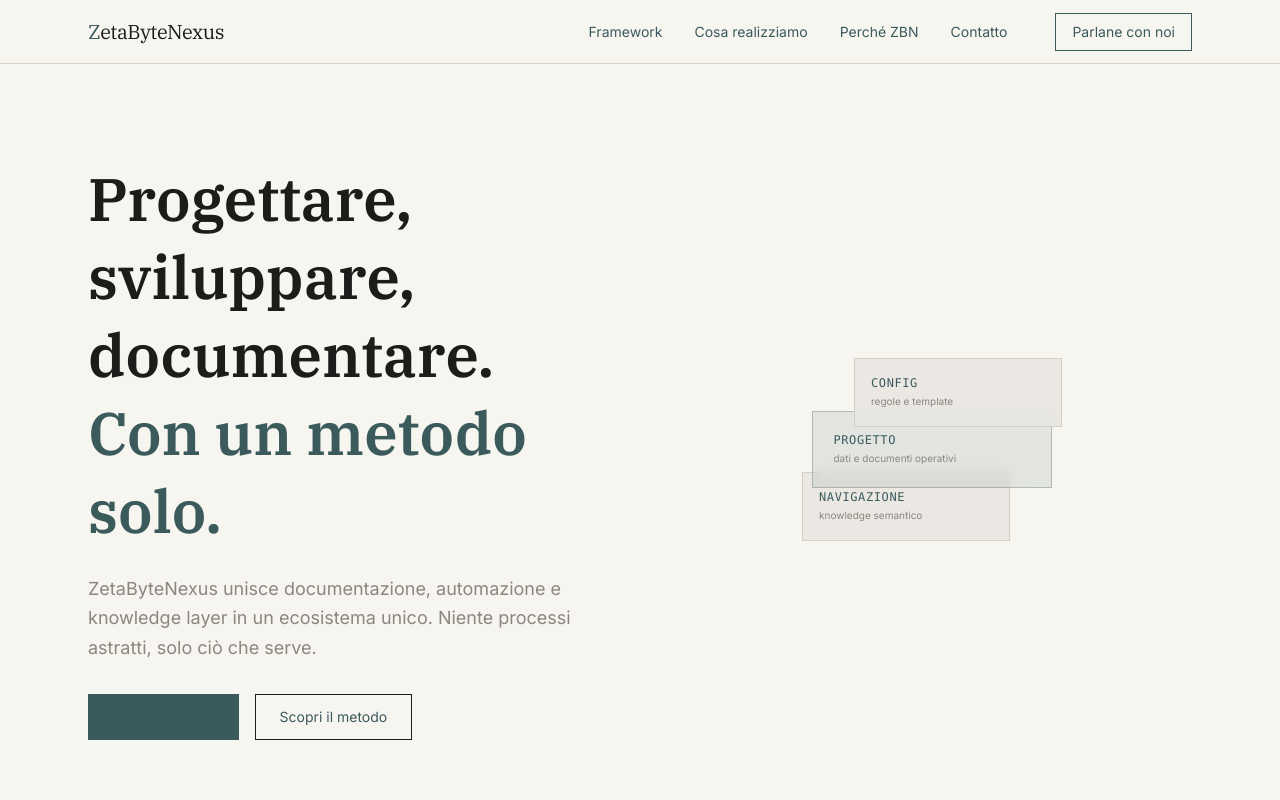
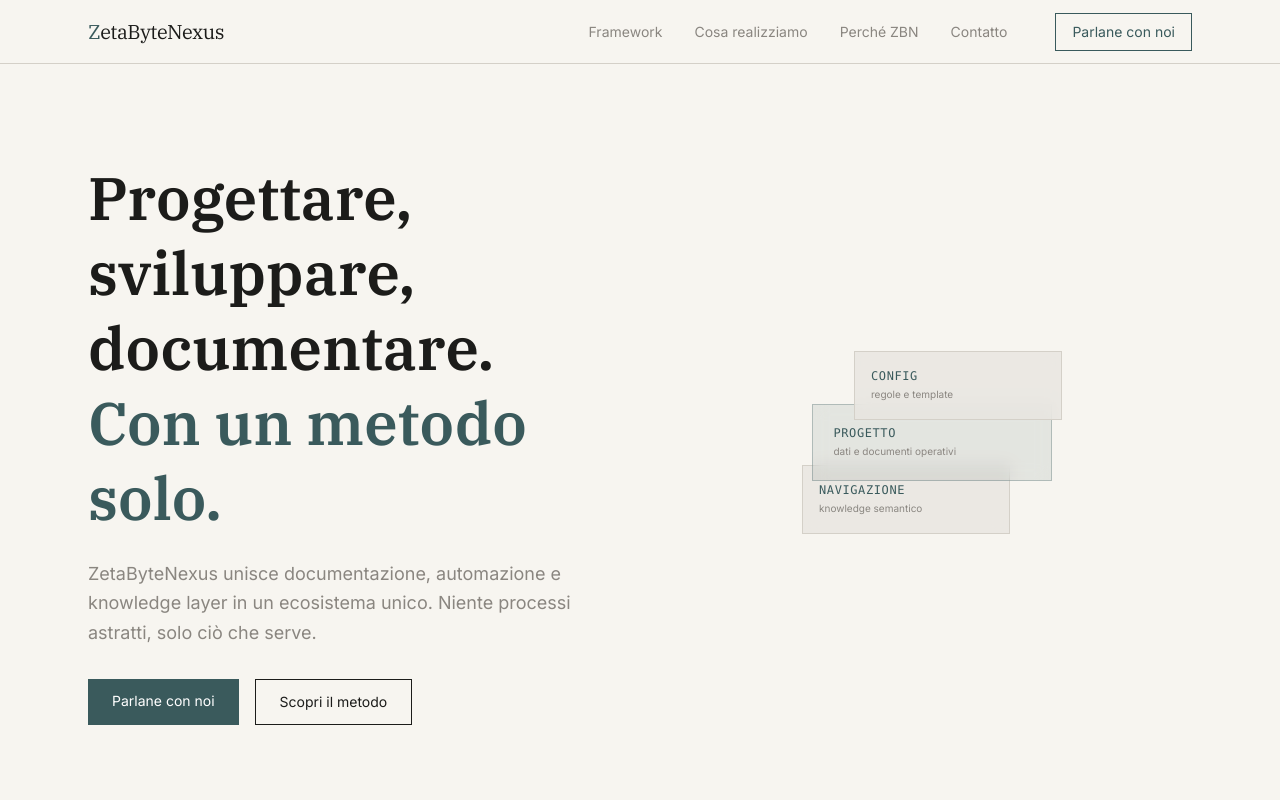
Before and after one commit to StefanoBonfanti66/zetabytenexus-website, a React (Vite) app in the folder app/: page / in a window 1280 px wide. Shown: the top 800 px of the page. Built offline with nearby package versions, Linux system fonts and the light colour scheme.

Commit message:
fix: CSS layers in @layer base e testo pulsanti bianco

```diff
--- a/app/src/components/Header.tsx
+++ b/app/src/components/Header.tsx
@@ -52,7 +52,7 @@ function Header() {
             </a>
           ))}
           <a href="#contact"
-             className="ml-4 px-4 py-2 text-sm border border-accent text-accent hover:bg-accent hover:text-text-inverse no-underline transition-colors duration-200">
+             className="ml-4 px-4 py-2 text-sm border border-accent text-accent hover:bg-accent hover:text-white no-underline transition-colors duration-200">
             Parlane con noi
           </a>
         </nav>
@@ -83,7 +83,7 @@ function Header() {
             </a>
           ))}
           <a href="#contact" onClick={closeMenu}
-             className="mt-4 px-4 py-2 text-sm border border-accent text-accent hover:bg-accent hover:text-text-inverse no-underline transition-colors duration-200 text-center">
+             className="mt-4 px-4 py-2 text-sm border border-accent text-accent hover:bg-accent hover:text-white no-underline transition-colors duration-200 text-center">
             Parlane con noi
           </a>
         </nav>
--- a/app/src/components/Hero.tsx
+++ b/app/src/components/Hero.tsx
@@ -32,7 +32,7 @@ function Hero() {
             </p>
             <div className="flex flex-wrap gap-4 pt-2">
               <a href="#contact"
-                 className="inline-block px-6 py-3 bg-accent text-text-inverse text-sm no-underline hover:bg-accent-hover transition-colors duration-200">
+                 className="inline-block px-6 py-3 bg-accent text-white text-sm no-underline hover:bg-accent-hover transition-colors duration-200">
                 Parlane con noi
               </a>
               <a href="#framework"
--- a/app/src/components/WhySection.tsx
+++ b/app/src/components/WhySection.tsx
@@ -42,7 +42,7 @@ function WhySection() {
             Se vuoi saperne di più o hai un progetto in mente, parliamone.
           </p>
           <a href="#contact"
-             className="inline-block px-6 py-3 bg-accent text-text-inverse text-sm no-underline hover:bg-accent-hover transition-colors duration-200">
+             className="inline-block px-6 py-3 bg-accent text-white text-sm no-underline hover:bg-accent-hover transition-colors duration-200">
             Contatto
           </a>
         </div>
--- a/app/src/index.css
+++ b/app/src/index.css
@@ -16,6 +16,7 @@
   --font-body: 'Inter', system-ui, sans-serif;
 }
 
+@layer base {
   *,
   *::before,
   *::after {
@@ -69,3 +70,4 @@ button {
     outline: 2px solid var(--color-accent);
     outline-offset: 2px;
   }
+}
```
Also changed, not shown: 1 other file (tests, documents, lock files or other folders). Lines whose indentation alone changed are shown as unchanged.
